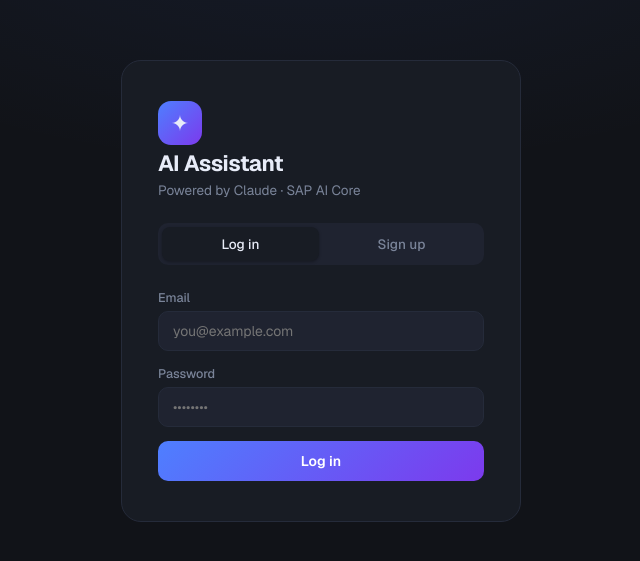
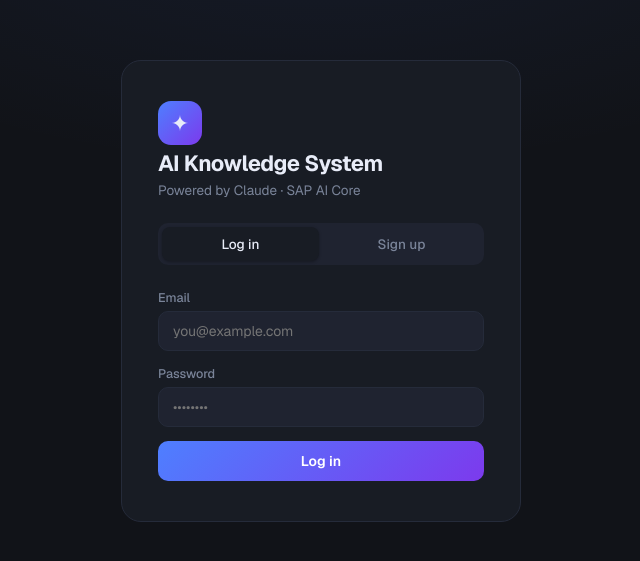
Before and after one commit to Shri-2006/ai-chatbot, a React (Vite) app: page / in a window 1280 px wide. Shown: the part 109-670 px from the top of the page, without its empty margins (319-959 px from the left). Built offline with nearby package versions, Linux system fonts and the light colour scheme; no server answers.

Commit message:
Renaming system to Ai knowledge system

```diff
--- a/index.html
+++ b/index.html
@@ -3,7 +3,7 @@
   <head>
     <meta charset="UTF-8" />
     <meta name="viewport" content="width=device-width, initial-scale=1.0" />
-    <title>AI Assistant</title>
+    <title>AI Knowledge System</title>
     <link rel="preconnect" href="https://fonts.googleapis.com" />
     <link rel="preconnect" href="https://fonts.gstatic.com" crossorigin />
     <link href="https://fonts.googleapis.com/css2?family=Geist:wght@300;400;500;600;700&family=Geist+Mono:wght@400;500&display=swap" rel="stylesheet" />
--- a/package.json
+++ b/package.json
@@ -1,5 +1,5 @@
 {
-  "name": "ai-chatbot",
+  "name": "ai-knowledge-system",
   "version": "1.0.0",
   "type": "module",
   "scripts": {
--- a/src/components/Auth.jsx
+++ b/src/components/Auth.jsx
@@ -48,7 +48,7 @@
       <div style={s.card}>
         <div>
           <div style={s.logo}>✦</div>
-          <div style={s.h1}>AI Assistant</div>
+          <div style={s.h1}>AI Knowledge System</div>
           <div style={s.sub}>Powered by Claude · SAP AI Core</div>
         </div>
         <div style={s.tabs}>
--- a/src/components/ChatWindow.jsx
+++ b/src/components/ChatWindow.jsx
@@ -223,7 +223,7 @@
         <textarea ref={inputRef} value={input}
           onChange={e=>{setInput(e.target.value);e.target.style.height='auto';e.target.style.height=Math.min(e.target.scrollHeight,160)+'px'}}
           onKeyDown={handleKeyDown}
-          placeholder="Message AI Assistant…  (Shift+Enter for new line)" rows={1}
+          placeholder="Message AI Knowledge System…  (Shift+Enter for new line)" rows={1}
           style={{ flex:1, background:'none', border:'none', outline:'none', color:'var(--text)', fontSize:14, resize:'none', maxHeight:160, lineHeight:1.5, fontFamily:'var(--font)' }}/>
         <button onClick={handleSend} disabled={disabled}
           style={{ width:34, height:34, borderRadius:10, flexShrink:0, background:disabled?'var(--border)':'linear-gradient(135deg,var(--accent),var(--accent2))', border:'none', color:'#fff', display:'flex', alignItems:'center', justifyContent:'center', transition:'all .15s' }}>
@@ -405,7 +405,7 @@
         </button>
 
         <div style={{ flex:1, fontSize:14, fontWeight:500, color:'var(--text)', overflow:'hidden', textOverflow:'ellipsis', whiteSpace:'nowrap', minWidth:0 }}>
-          {conversation?.title || 'AI Assistant'}
+          {conversation?.title || 'AI Knowledge System'}
         </div>
 
         {/* Web search toggle */}
--- a/src/components/Sidebar.jsx
+++ b/src/components/Sidebar.jsx
@@ -31,7 +31,7 @@
       <div style={{ padding:'16px 14px 12px', borderBottom:'1px solid var(--border)', flexShrink:0 }}>
         <div style={{ display:'flex', alignItems:'center', gap:10, marginBottom:12 }}>
           <div style={{ width:30, height:30, borderRadius:8, flexShrink:0, background:'linear-gradient(135deg,var(--accent),var(--accent2))', display:'flex', alignItems:'center', justifyContent:'center', fontSize:15 }}>✦</div>
-          <span style={{ fontSize:14, fontWeight:600, color:'var(--text)', letterSpacing:'-0.01em' }}>AI Assistant</span>
+          <span style={{ fontSize:14, fontWeight:600, color:'var(--text)', letterSpacing:'-0.01em' }}>AI Knowledge System</span>
         </div>
         <button onClick={onNew}
           style={{ width:'100%', display:'flex', alignItems:'center', gap:8, padding:'8px 12px', background:'var(--surface2)', border:'1px solid var(--border)', borderRadius:10, color:'var(--text2)', fontSize:13, fontWeight:500, transition:'all .15s' }}
```
Also changed, not shown: 5 other files (tests, documents, lock files or other folders).
